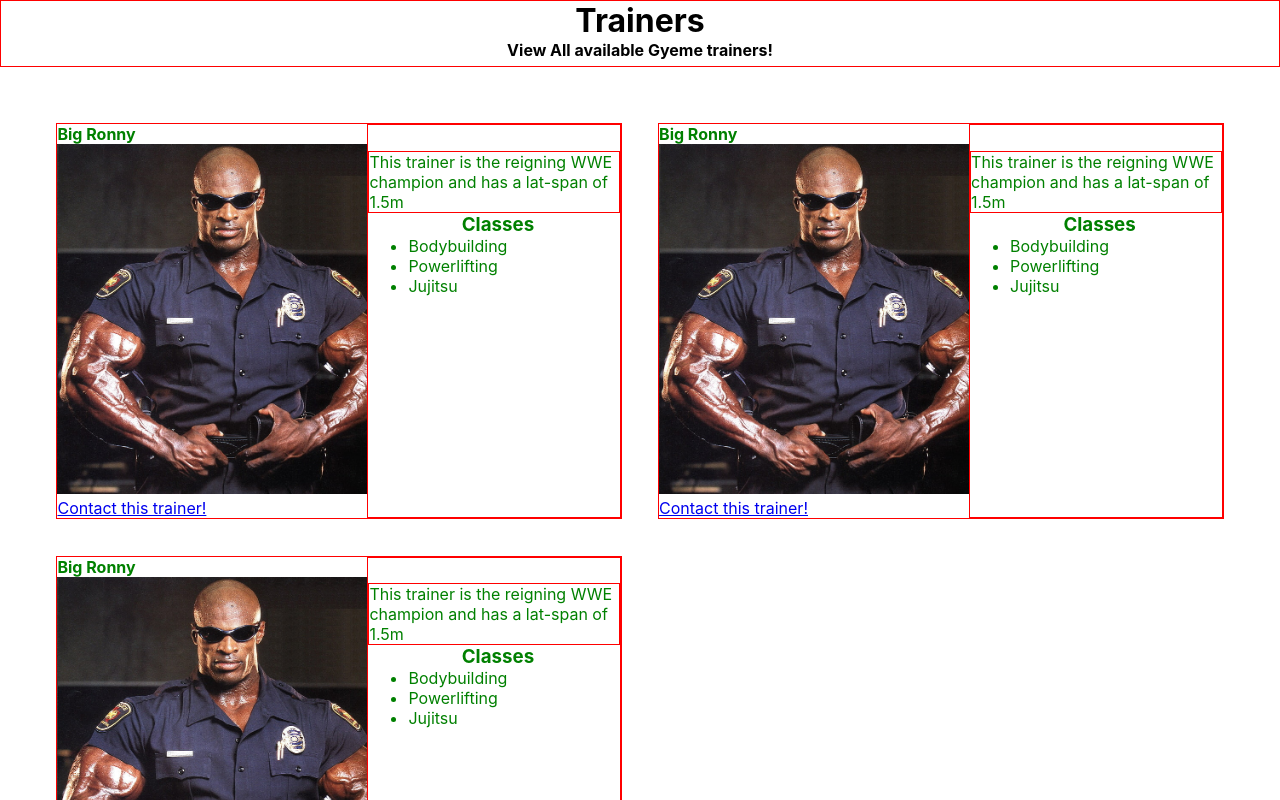
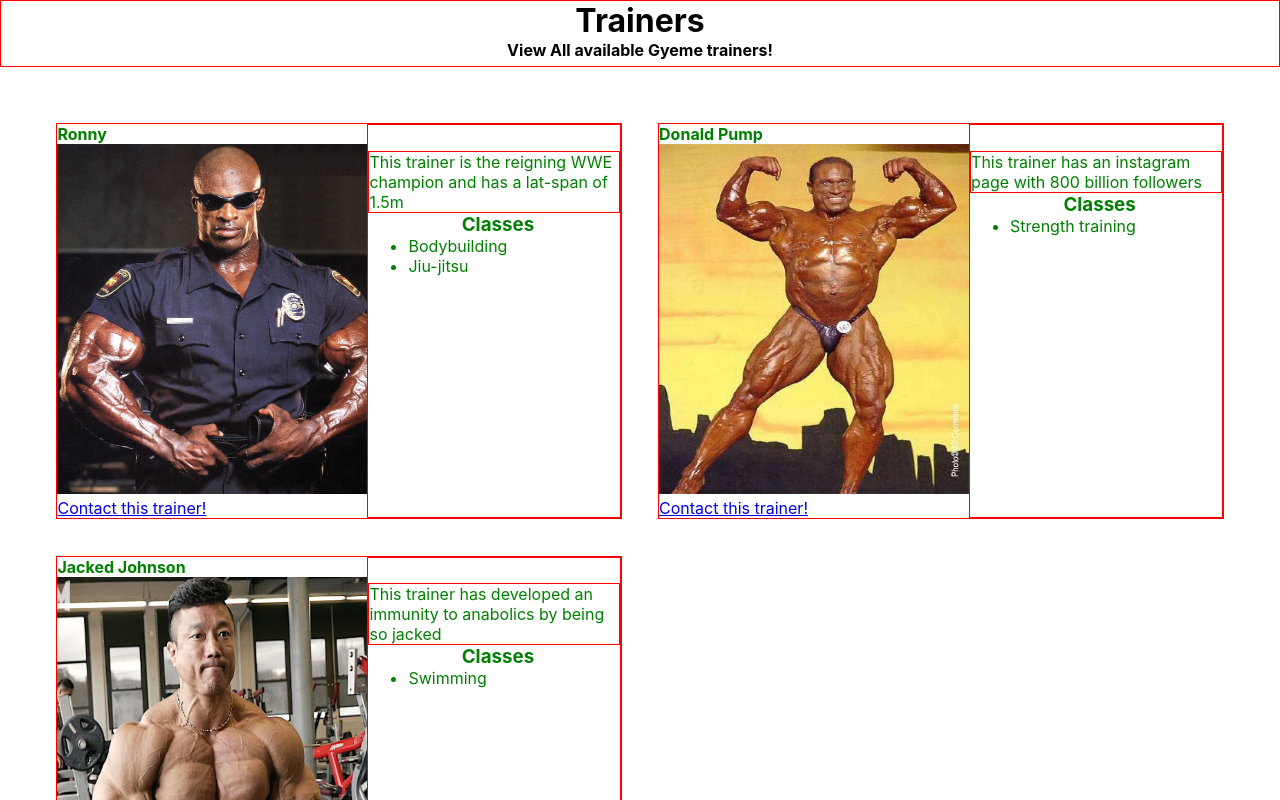
Before and after one commit to react-group-assignment/gyeme-frontend, a React (Vite) app in the folder gyeme_react/: page / in a window 1280 px wide. Shown: the top 800 px of the page. Built offline with nearby package versions, Linux system fonts and the light colour scheme.

Commit message:
made trainer components more re-usable

```diff
--- a/gyeme_react/src/components/trainers/TrainersPage.jsx
+++ b/gyeme_react/src/components/trainers/TrainersPage.jsx
@@ -1,10 +1,53 @@
 import React from 'react';
 import ronny from './trainer_images/ronny_cop.jpg'
+import jacked_johnson from './trainer_images/jacked_johnson.jpg'
+import donald_pump from './trainer_images/donald_pump.jpg'
 import './trainers_page.css'
+import Classes from '../homepage/Classes';
 
 
 //for each trainer: render the trainer div
 export default function TrainersPage() {
+    const trainers = [
+        {
+            trainerName: "Ronny",
+            trainerDescription: "This trainer is the reigning WWE champion and has a lat-span of 1.5m",
+            image: ronny,
+            trainerClasses: [
+                {
+                    ClassName: "Bodybuilding",
+                    ClassDescription: "Hypertrophy training"
+                },
+                {
+                    ClassName: "Jiu-jitsu",
+                    ClassDescription: "Fight Ronny"
+                }
+            ],
+        },
+        {
+            trainerName: "Donald Pump",
+            trainerDescription: "This trainer has an instagram page with 800 billion followers",
+            image: donald_pump,
+            trainerClasses: [
+                {
+                    ClassName: "Strength training",
+                    ClassDescription: "Powerlifting and general strength training"
+                }
+            ],
+        },
+        {
+            trainerName: "Jacked Johnson",
+            trainerDescription: "This trainer has developed an immunity to anabolics by being so jacked",
+            image: jacked_johnson,
+            trainerClasses: [
+                {
+                    ClassName: "Swimming",
+                    ClassDescription: " Swimming lessons suitable for all ages and experience levels"
+                }
+            ],
+        }
+    ]
+
     return (
         <>
             <div className='heading'>
@@ -13,55 +56,29 @@
             </div>
 
             <section>
+                {trainers.map((trainer) => (
                     <div className='trainer'>
                         <figure>
-                    <figcaption><strong>Big Ronny</strong></figcaption>
-                <img className='display-picture' src={ronny} width={176} height={137} alt="" />
+                            <figcaption><strong>{trainer.trainerName}</strong></figcaption>
+                            <img className='display-picture' src={trainer.image} width={176} height={137} alt="trainer's display picture" />
                             <a href="/">Contact this trainer!</a>
                         </figure>
                         <div className='class-list'>
-            <p>This trainer is the reigning WWE champion and has a lat-span of 1.5m</p>
+                            <p>{trainer.trainerDescription}</p>
                             <h3 className='classlist'>Classes</h3>
                             <ul>
-                    <li>Bodybuilding</li>
-                    <li>Powerlifting</li>
-                    <li>Jujitsu</li>
+                                {
+                                    trainer.trainerClasses.map((element) => (
+                                        <li>{element.ClassName}</li>
+                                    ))
+                                }
                             </ul>
                         </div>
                     </div>
-          <div className='trainer'>
-            <figure>
-                    <figcaption><strong>Big Ronny</strong></figcaption>
-                <img className='display-picture' src={ronny} width={176} height={137} alt="" />
-                    <a href="/">Contact this trainer!</a>
-            </figure>
-            <div className='class-list'>
-            <p>This trainer is the reigning WWE champion and has a lat-span of 1.5m</p>
-                <h3 className='classlist'>Classes</h3>
-                <ul>
-                    <li>Bodybuilding</li>
-                    <li>Powerlifting</li>
-                    <li>Jujitsu</li>
-                </ul>
-            </div>
-          </div>
-          <div className='trainer'>
-            <figure>
-                    <figcaption><strong>Big Ronny</strong></figcaption>
-                <img className='display-picture' src={ronny} width={176} height={137} alt="" />
-                    <a href="/">Contact this trainer!</a>
-            </figure>
-            <div className='class-list'>
-            <p>This trainer is the reigning WWE champion and has a lat-span of 1.5m</p>
-                <h3 className='classlist'>Classes</h3>
-                <ul>
-                    <li>Bodybuilding</li>
-                    <li>Powerlifting</li>
-                    <li>Jujitsu</li>
-                </ul>
-            </div>
-          </div>
+                ))}
             </section>
+
+
         </>
     )
 }
```
Also changed, not shown: gyeme_react/src/components/trainers/trainer_images/donald_pump.jpg (added), gyeme_react/src/components/trainers/trainer_images/jacked_johnson.jpg (added). Lines whose indentation alone changed are shown as unchanged.
